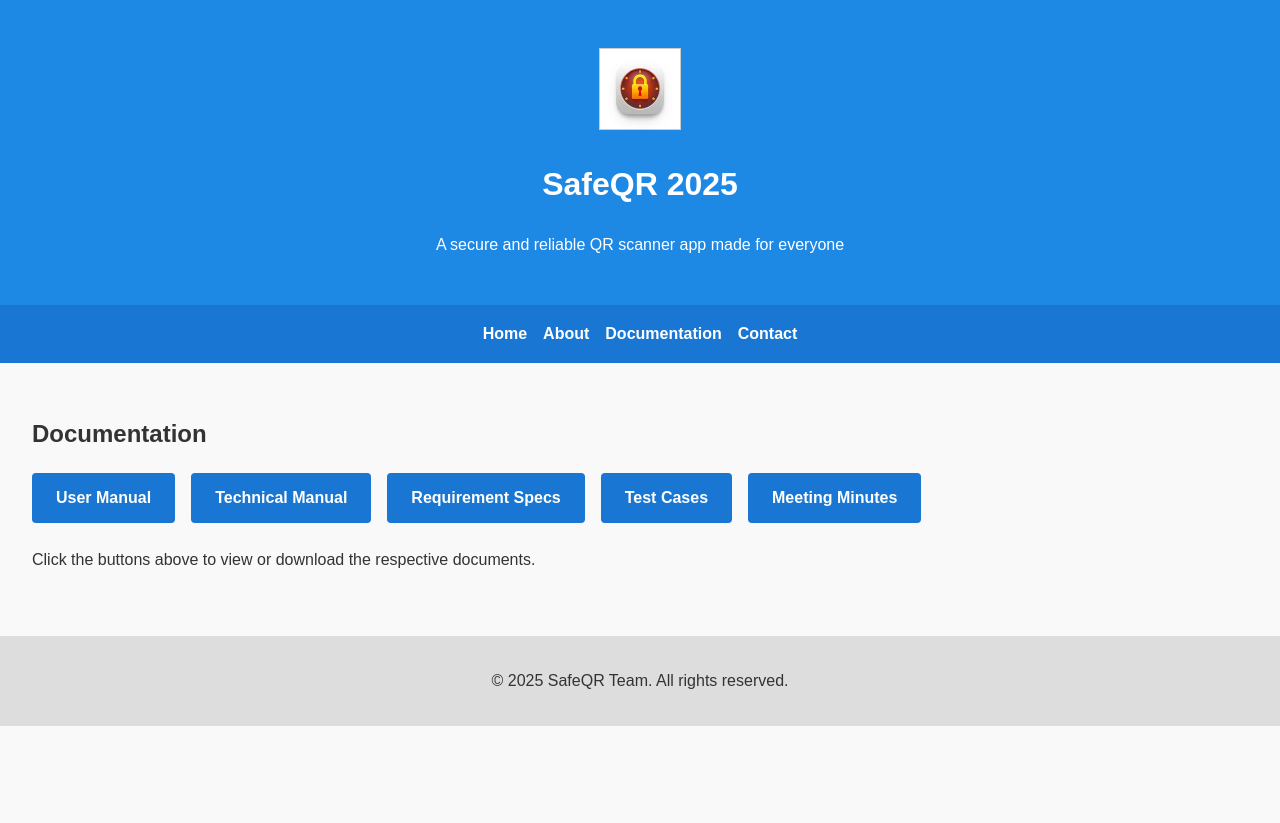
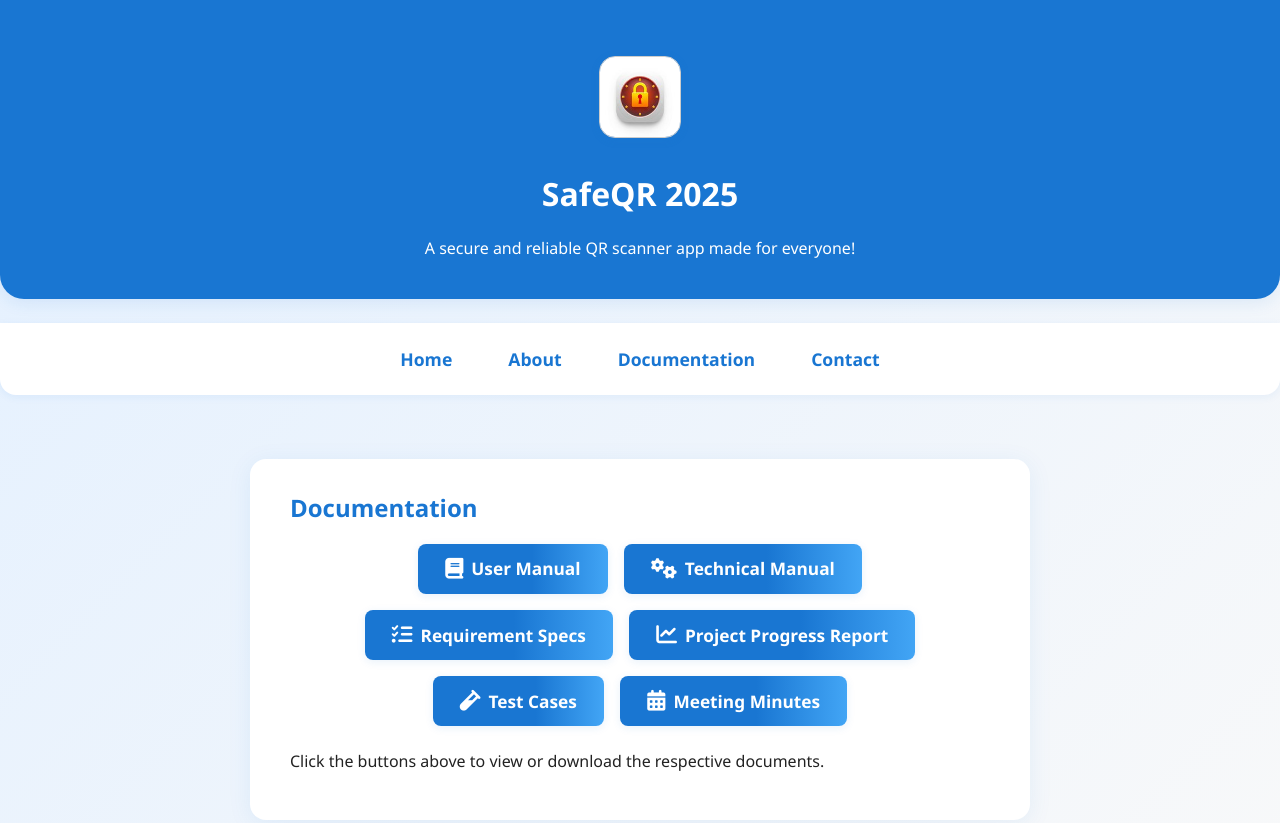
Before and after one commit to safeqr2025/safeqr2025.github.io, a plain HTML site: page documentation.html in a window 1280 px wide. Shown: the top 823 px of the page. Before the commit the page ends 800 px from the top, so only its background shows below. Drawn offline with Linux system fonts and the light colour scheme.

Commit message:
make it more style

```diff
--- a/documentation.html
+++ b/documentation.html
@@ -5,12 +5,14 @@
   <meta name="viewport" content="width=device-width, initial-scale=1.0" />
   <title>Documentation | SafeQR 2025</title>
   <link rel="stylesheet" href="style.css" />
+  <!-- Font Awesome for icons -->
+  <link rel="stylesheet" href="https://cdnjs.cloudflare.com/ajax/libs/font-awesome/6.4.2/css/all.min.css" />
 </head>
 <body>
   <header>
     <img src="assets/logo.jpg" alt="SafeQR Logo" class="logo" />
     <h1>SafeQR 2025</h1>
-    <p>A secure and reliable QR scanner app made for everyone</p>
+    <p>A secure and reliable QR scanner app made for everyone!</p>
   </header>
   <nav>
     <a href="index.html">Home</a>
@@ -22,11 +24,12 @@
     <section>
       <h2>Documentation</h2>
       <div class="doc-buttons">
-        <a class="doc-btn" href="assets/docs/user-manual.pdf" target="_blank">User Manual</a>
-        <a class="doc-btn" href="assets/docs/technical-manual.pdf" target="_blank">Technical Manual</a>
-        <a class="doc-btn" href="assets/docs/requirement-specs.pdf" target="_blank">Requirement Specs</a>
-        <a class="doc-btn" href="assets/docs/test-cases.pdf" target="_blank">Test Cases</a>
-        <a class="doc-btn" href="assets/docs/compiled_meeting_minutes.pdf" target="_blank">Meeting Minutes</a>
+        <a class="doc-btn" href="assets/docs/user-manual.pdf" target="_blank"><i class="fa-solid fa-book"></i>User Manual</a>
+        <a class="doc-btn" href="assets/docs/technical-manual.pdf" target="_blank"><i class="fa-solid fa-gears"></i>Technical Manual</a>
+        <a class="doc-btn" href="assets/docs/requirement-specs.pdf" target="_blank"><i class="fa-solid fa-list-check"></i>Requirement Specs</a>
+        <a class="doc-btn" href="assets/docs/progress-report.pdf" target="_blank"><i class="fa-solid fa-chart-line"></i>Project Progress Report</a>
+        <a class="doc-btn" href="assets/docs/test-cases.pdf" target="_blank"><i class="fa-solid fa-vial"></i>Test Cases</a>
+        <a class="doc-btn" href="assets/docs/compiled_meeting_minutes.pdf" target="_blank"><i class="fa-solid fa-calendar-days"></i>Meeting Minutes</a>
       </div>
       <p>Click the buttons above to view or download the respective documents.</p>
     </section>
--- a/style.css
+++ b/style.css
@@ -1,92 +1,188 @@
-/* Documentation buttons styling */
+/* Modern background and font */
+body {
+  font-family: 'Segoe UI', Arial, sans-serif;
+  margin: 0;
+  padding: 0;
+  background: linear-gradient(135deg, #e3f0ff 0%, #f9f9f9 100%);
+  color: #222;
+  min-height: 100vh;
+}
+
+/* Header styling */
+header {
+  text-align: center;
+  background: #1976d2;
+  color: white;
+  padding: 2.5rem 1rem 1.5rem 1rem;
+  border-radius: 0 0 24px 24px;
+  box-shadow: 0 4px 16px rgba(25, 118, 210, 0.1);
+  margin-bottom: 1.5rem;
+}
+
+.logo {
+  width: 80px;
+  height: auto;
+  border-radius: 16px;
+  box-shadow: 0 2px 8px rgba(25, 118, 210, 0.15);
+  margin-bottom: 0.5rem;
+}
+
+/* Navigation bar */
+nav {
+  display: flex;
+  justify-content: center;
+  gap: 1.5rem;
+  background: #fff;
+  padding: 1rem 0;
+  border-radius: 0 0 16px 16px;
+  box-shadow: 0 2px 8px rgba(25, 118, 210, 0.07);
+  margin-bottom: 2rem;
+}
+
+nav a {
+  color: #1976d2;
+  text-decoration: none;
+  font-weight: 600;
+  font-size: 1.1rem;
+  padding: 0.5rem 1rem;
+  border-radius: 6px;
+  transition: background 0.2s, color 0.2s;
+}
+
+nav a:hover, nav a:focus {
+  background: #1976d2;
+  color: #fff;
+}
+
+/* Main content card */
+main {
+  display: flex;
+  flex-direction: column;
+  align-items: center;
+  padding: 2rem 1rem;
+}
+
+section {
+  background: #fff;
+  border-radius: 16px;
+  box-shadow: 0 4px 24px rgba(25, 118, 210, 0.08);
+  padding: 2rem 2.5rem;
+  max-width: 700px;
+  width: 100%;
+  margin-bottom: 2rem;
+}
+
+section h2 {
+  color: #1976d2;
+  margin-top: 0;
+}
+
+section ul {
+  padding-left: 1.2rem;
+}
+
+section li {
+  margin-bottom: 0.5rem;
+}
+
+/* Documentation buttons */
 .doc-buttons {
   display: flex;
   flex-wrap: wrap;
   gap: 1rem;
   margin-bottom: 1.5rem;
+  justify-content: center;
 }
+
 .doc-btn {
-  display: inline-block;
-  padding: 0.75rem 1.5rem;
-  background-color: #1976d2;
+  display: flex;
+  align-items: center;
+  gap: 0.5rem;
+  padding: 0.85rem 1.7rem;
+  background: linear-gradient(90deg, #1976d2 60%, #42a5f5 100%);
   color: #fff;
   border: none;
-  border-radius: 4px;
+  border-radius: 8px;
   text-decoration: none;
-  font-size: 1rem;
-  font-weight: bold;
-  transition: background 0.2s;
+  font-size: 1.08rem;
+  font-weight: 600;
+  box-shadow: 0 2px 8px rgba(25, 118, 210, 0.10);
+  transition: background 0.2s, transform 0.2s, box-shadow 0.2s;
+  cursor: pointer;
 }
-.doc-btn:hover {
-  background-color: #1565c0;
+
+.doc-btn:hover, .doc-btn:focus {
+  background: linear-gradient(90deg, #1565c0 60%, #64b5f6 100%);
+  transform: translateY(-2px) scale(1.03);
+  box-shadow: 0 4px 16px rgba(25, 118, 210, 0.18);
 }
+
+.doc-btn i {
+  font-size: 1.2em;
+}
+
 /* Table styling for contact.html */
 table {
   border-collapse: collapse;
-  width: 50%;
+  width: 60%;
   margin-left: auto;
   margin-right: auto;
+  margin-bottom: 1.5rem;
+  background: #fafbfc;
+  border-radius: 8px;
+  overflow: hidden;
+  box-shadow: 0 2px 8px rgba(25, 118, 210, 0.07);
 }
+
 th, td {
-  border: 1px solid #ccc;
-  padding: 8px;
+  border: 1px solid #e0e0e0;
+  padding: 10px 14px;
   text-align: left;
 }
+
 th {
   background-color: #f5f5f5;
-}
-body {
-  font-family: Arial, sans-serif;
-  margin: 0;
-  padding: 0;
-  line-height: 1.6;
-  background: #f9f9f9;
-  color: #333;
+  color: #1976d2;
+  font-weight: 600;
 }
 
-header {
-  text-align: center;
-  background-color: #1e88e5;
-  color: white;
-  padding: 2rem 1rem;
+tr:nth-child(even) {
+  background: #f7fafd;
 }
 
-.logo {
-  width: 80px;
-  height: auto;
-}
-
-nav {
-  display: flex;
-  justify-content: center;
-  gap: 1rem;
-  background: #1976d2;
-  padding: 1rem;
-}
-
-nav a {
-  color: white;
-  text-decoration: none;
-  font-weight: bold;
-}
-
-main {
-  padding: 2rem;
-}
-
-section {
-  margin-bottom: 2rem;
-}
-
+/* Images */
 img {
   max-width: 100%;
   height: auto;
   border: 1px solid #ccc;
+  border-radius: 8px;
   margin-top: 1rem;
+  box-shadow: 0 2px 8px rgba(25, 118, 210, 0.07);
 }
 
+/* Footer */
 footer {
   text-align: center;
-  padding: 1rem;
-  background-color: #ddd;
+  padding: 1.2rem;
+  background: #e3f0ff;
+  color: #1976d2;
+  font-weight: 500;
+  border-radius: 16px 16px 0 0;
+  margin-top: 2rem;
+  box-shadow: 0 -2px 8px rgba(25, 118, 210, 0.05);
 }
+
+/* Responsive design */
+@media (max-width: 900px) {
+  section {
+    padding: 1.2rem 0.5rem;
+    max-width: 98vw;
+  }
+  table {
+    width: 98vw;
+  }
+  .doc-buttons {
+    flex-direction: column;
+    align-items: stretch;
+  }
+}
```
Also changed, not shown: about.html (+1 -1 lines), contact.html (+1 -1 lines), index.html (+12 -1 lines).
